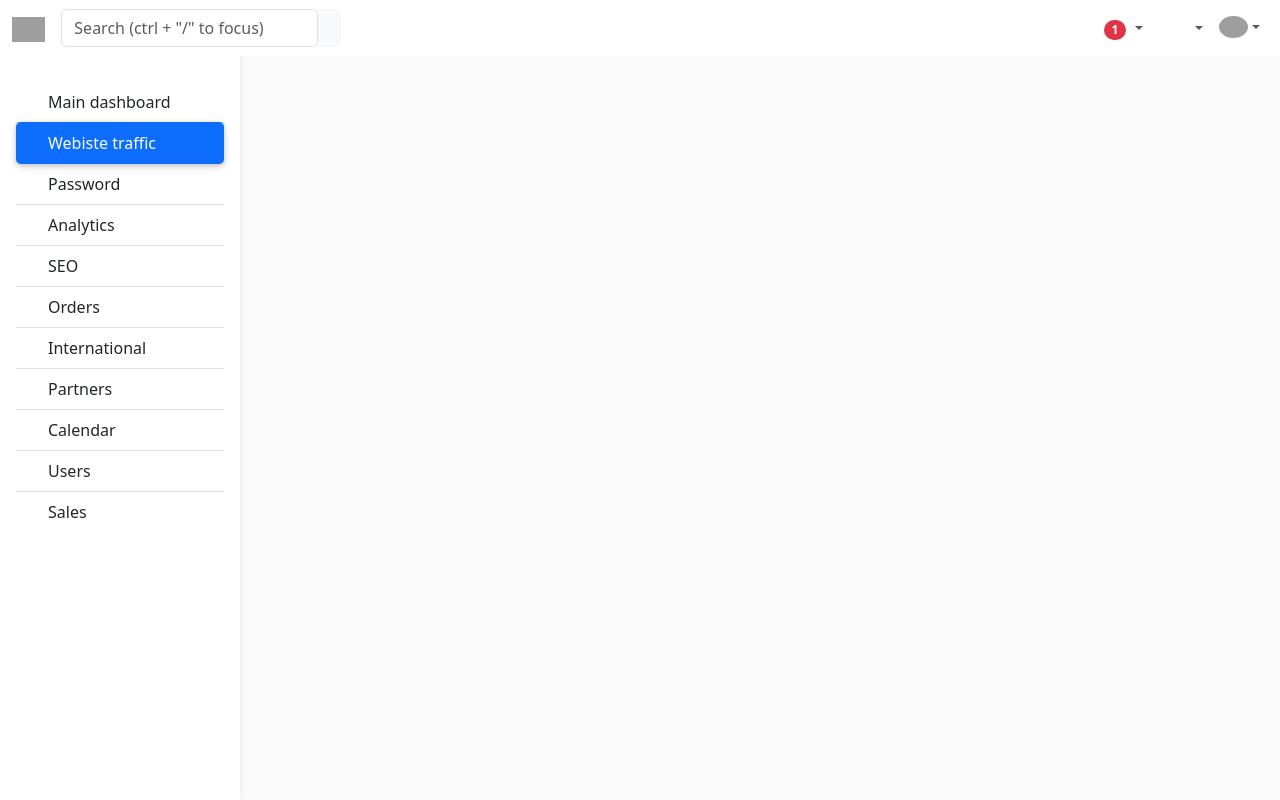
After one commit to rajib-raiyat/tuya-monitor, a Flask app: template templates/dashBoard.html in a window 1280 px wide. The commit adds this page. Run offline with Flask 3, Linux system fonts and the light colour scheme; the template is opened without the code that fills it, so the values that code supplies are empty; grey boxes are pictures that could not be loaded.

Commit message:
Dashboard, Static files initialized, directory optimized

```diff
--- a/main.py
+++ b/main.py
@@ -7,8 +7,9 @@ from flask_socketio import SocketIO
 
 from device import get_updates, get_real_time_update
 
-app = Flask(__name__)
+app = Flask(__name__, static_url_path='/static')
 socketio = SocketIO(app)
+
 
 # Event object to signal the background task to stop
 stop_event = Event()
--- /dev/null
+++ b/templates/CSS/style.css
@@ -0,0 +1,43 @@
+body {
+    background-color: #fbfbfb;
+}
+
+@media (min-width: 991.98px) {
+    main {
+        padding-left: 240px;
+    }
+}
+
+/* Sidebar */
+.sidebar {
+    position: fixed;
+    top: 0;
+    bottom: 0;
+    left: 0;
+    padding: 58px 0 0;
+    /* Height of navbar */
+    box-shadow: 0 2px 5px 0 rgb(0 0 0 / 5%), 0 2px 10px 0 rgb(0 0 0 / 5%);
+    width: 240px;
+    z-index: 600;
+}
+
+@media (max-width: 991.98px) {
+    .sidebar {
+        width: 100%;
+    }
+}
+
+.sidebar .active {
+    border-radius: 5px;
+    box-shadow: 0 2px 5px 0 rgb(0 0 0 / 16%), 0 2px 10px 0 rgb(0 0 0 / 12%);
+}
+
+.sidebar-sticky {
+    position: relative;
+    top: 0;
+    height: calc(100vh - 48px);
+    padding-top: 0.5rem;
+    overflow-x: hidden;
+    overflow-y: auto;
+    /* Scrollable contents if viewport is shorter than content. */
+}
--- /dev/null
+++ b/templates/dashBoard.html
@@ -0,0 +1,189 @@
+<!doctype html>
+<html lang="en">
+
+<head>
+    <meta charset="utf-8">
+    <meta name="viewport" content="width=device-width, initial-scale=1">
+    <title>Bootstrap demo</title>
+    <link href="https://cdn.jsdelivr.net/npm/bootstrap@5.3.2/dist/css/bootstrap.min.css" rel="stylesheet"
+        integrity="sha384-T3c6CoIi6uLrA9TneNEoa7RxnatzjcDSCmG1MXxSR1GAsXEV/Dwwykc2MPK8M2HN" crossorigin="anonymous">
+    <link rel="stylesheet" href="CSS/style.css">
+
+
+</head>
+
+<body>
+    <!--Main Navigation-->
+    <header>
+        <!-- Sidebar -->
+        <nav id="sidebarMenu" class="collapse d-lg-block sidebar collapse bg-white">
+            <div class="position-sticky">
+                <div class="list-group list-group-flush mx-3 mt-4">
+                    <a href="#" class="list-group-item list-group-item-action py-2 ripple" aria-current="true">
+                        <i class="fas fa-tachometer-alt fa-fw me-3"></i><span>Main dashboard</span>
+                    </a>
+                    <a href="#" class="list-group-item list-group-item-action py-2 ripple active">
+                        <i class="fas fa-chart-area fa-fw me-3"></i><span>Webiste traffic</span>
+                    </a>
+                    <a href="#" class="list-group-item list-group-item-action py-2 ripple"><i
+                            class="fas fa-lock fa-fw me-3"></i><span>Password</span></a>
+                    <a href="#" class="list-group-item list-group-item-action py-2 ripple"><i
+                            class="fas fa-chart-line fa-fw me-3"></i><span>Analytics</span></a>
+                    <a href="#" class="list-group-item list-group-item-action py-2 ripple">
+                        <i class="fas fa-chart-pie fa-fw me-3"></i><span>SEO</span>
+                    </a>
+                    <a href="#" class="list-group-item list-group-item-action py-2 ripple"><i
+                            class="fas fa-chart-bar fa-fw me-3"></i><span>Orders</span></a>
+                    <a href="#" class="list-group-item list-group-item-action py-2 ripple"><i
+                            class="fas fa-globe fa-fw me-3"></i><span>International</span></a>
+                    <a href="#" class="list-group-item list-group-item-action py-2 ripple"><i
+                            class="fas fa-building fa-fw me-3"></i><span>Partners</span></a>
+                    <a href="#" class="list-group-item list-group-item-action py-2 ripple"><i
+                            class="fas fa-calendar fa-fw me-3"></i><span>Calendar</span></a>
+                    <a href="#" class="list-group-item list-group-item-action py-2 ripple"><i
+                            class="fas fa-users fa-fw me-3"></i><span>Users</span></a>
+                    <a href="#" class="list-group-item list-group-item-action py-2 ripple"><i
+                            class="fas fa-money-bill fa-fw me-3"></i><span>Sales</span></a>
+                </div>
+            </div>
+        </nav>
+        <!-- Sidebar -->
+
+        <!-- Navbar -->
+        <nav id="main-navbar" class="navbar navbar-expand-lg navbar-light bg-white fixed-top">
+            <!-- Container wrapper -->
+            <div class="container-fluid">
+                <!-- Toggle button -->
+                <button class="navbar-toggler" type="button" data-mdb-toggle="collapse" data-mdb-target="#sidebarMenu"
+                    aria-controls="sidebarMenu" aria-expanded="false" aria-label="Toggle navigation">
+                    <i class="fas fa-bars"></i>
+                </button>
+
+                <!-- Brand -->
+                <a class="navbar-brand" href="#">
+                    <img src="https://mdbcdn.b-cdn.net/img/logo/mdb-transaprent-noshadows.webp" height="25"
+                        alt="MDB Logo" loading="lazy" />
+                </a>
+                <!-- Search form -->
+                <form class="d-none d-md-flex input-group w-auto my-auto">
+                    <input autocomplete="off" type="search" class="form-control rounded"
+                        placeholder='Search (ctrl + "/" to focus)' style="min-width: 225px;" />
+                    <span class="input-group-text border-0"><i class="fas fa-search"></i></span>
+                </form>
+
+                <!-- Right links -->
+                <ul class="navbar-nav ms-auto d-flex flex-row">
+                    <!-- Notification dropdown -->
+                    <li class="nav-item dropdown">
+                        <a class="nav-link me-3 me-lg-0 dropdown-toggle hidden-arrow" href="#"
+                            id="navbarDropdownMenuLink" role="button" data-mdb-toggle="dropdown" aria-expanded="false">
+                            <i class="fas fa-bell"></i>
+                            <span class="badge rounded-pill badge-notification bg-danger">1</span>
+                        </a>
+                        <ul class="dropdown-menu dropdown-menu-end" aria-labelledby="navbarDropdownMenuLink">
+                            <li>
+                                <a class="dropdown-item" href="#">Some news</a>
+                            </li>
+                            <li>
+                                <a class="dropdown-item" href="#">Another news</a>
+                            </li>
+                            <li>
+                                <a class="dropdown-item" href="#">Something else here</a>
+                            </li>
+                        </ul>
+                    </li>
+
+                    <!-- Icon -->
+                    <li class="nav-item">
+                        <a class="nav-link me-3 me-lg-0" href="#">
+                            <i class="fas fa-fill-drip"></i>
+                        </a>
+                    </li>
+                    <!-- Icon -->
+                    <li class="nav-item me-3 me-lg-0">
+                        <a class="nav-link" href="#">
+                            <i class="fab fa-github"></i>
+                        </a>
+                    </li>
+
+                    <!-- Icon dropdown -->
+                    <li class="nav-item dropdown">
+                        <a class="nav-link me-3 me-lg-0 dropdown-toggle hidden-arrow" href="#" id="navbarDropdown"
+                            role="button" data-mdb-toggle="dropdown" aria-expanded="false">
+                            <i class="united kingdom flag m-0"></i>
+                        </a>
+                        <ul class="dropdown-menu dropdown-menu-end" aria-labelledby="navbarDropdown">
+                            <li>
+                                <a class="dropdown-item" href="#"><i class="united kingdom flag"></i>English
+                                    <i class="fa fa-check text-success ms-2"></i></a>
+                            </li>
+                            <li>
+                                <hr class="dropdown-divider" />
+                            </li>
+                            <li>
+                                <a class="dropdown-item" href="#"><i class="flag-poland flag"></i>Polski</a>
+                            </li>
+                            <li>
+                                <a class="dropdown-item" href="#"><i class="flag-china flag"></i>中文</a>
+                            </li>
+                            <li>
+                                <a class="dropdown-item" href="#"><i class="flag-japan flag"></i>日本語</a>
+                            </li>
+                            <li>
+                                <a class="dropdown-item" href="#"><i class="flag-germany flag"></i>Deutsch</a>
+                            </li>
+                            <li>
+                                <a class="dropdown-item" href="#"><i class="flag-france flag"></i>Français</a>
+                            </li>
+                            <li>
+                                <a class="dropdown-item" href="#"><i class="flag-spain flag"></i>Español</a>
+                            </li>
+                            <li>
+                                <a class="dropdown-item" href="#"><i class="flag-russia flag"></i>Русский</a>
+                            </li>
+                            <li>
+                                <a class="dropdown-item" href="#"><i class="flag-portugal flag"></i>Português</a>
+                            </li>
+                        </ul>
+                    </li>
+
+                    <!-- Avatar -->
+                    <li class="nav-item dropdown">
+                        <a class="nav-link dropdown-toggle hidden-arrow d-flex align-items-center" href="#"
+                            id="navbarDropdownMenuLink" role="button" data-mdb-toggle="dropdown" aria-expanded="false">
+                            <img src="https://mdbcdn.b-cdn.net/img/Photos/Avatars/img (31).webp" class="rounded-circle"
+                                height="22" alt="Avatar" loading="lazy" />
+                        </a>
+                        <ul class="dropdown-menu dropdown-menu-end" aria-labelledby="navbarDropdownMenuLink">
+                            <li>
+                                <a class="dropdown-item" href="#">My profile</a>
+                            </li>
+                            <li>
+                                <a class="dropdown-item" href="#">Settings</a>
+                            </li>
+                            <li>
+                                <a class="dropdown-item" href="#">Logout</a>
+                            </li>
+                        </ul>
+                    </li>
+                </ul>
+            </div>
+            <!-- Container wrapper -->
+        </nav>
+        <!-- Navbar -->
+    </header>
+    <!--Main Navigation-->
+
+    <!--Main layout-->
+    <main style="margin-top: 58px;">
+        <div class="container pt-4"></div>
+    </main>
+    <!--Main layout-->
+
+    <script src="https://cdn.jsdelivr.net/npm/bootstrap@5.3.2/dist/js/bootstrap.bundle.min.js"
+        integrity="sha384-C6RzsynM9kWDrMNeT87bh95OGNyZPhcTNXj1NW7RuBCsyN/o0jlpcV8Qyq46cDfL"
+        crossorigin="anonymous"></script>
+
+</body>
+
+</html>
```
Also changed, not shown: templates/index.html (+2 -28 lines), static/Logo.PNG (renamed from assets/Logo.PNG), static/home1.jpg (renamed from assets/home1.jpg), static/mujib-logo.png (renamed from assets/mujib-logo.png).
